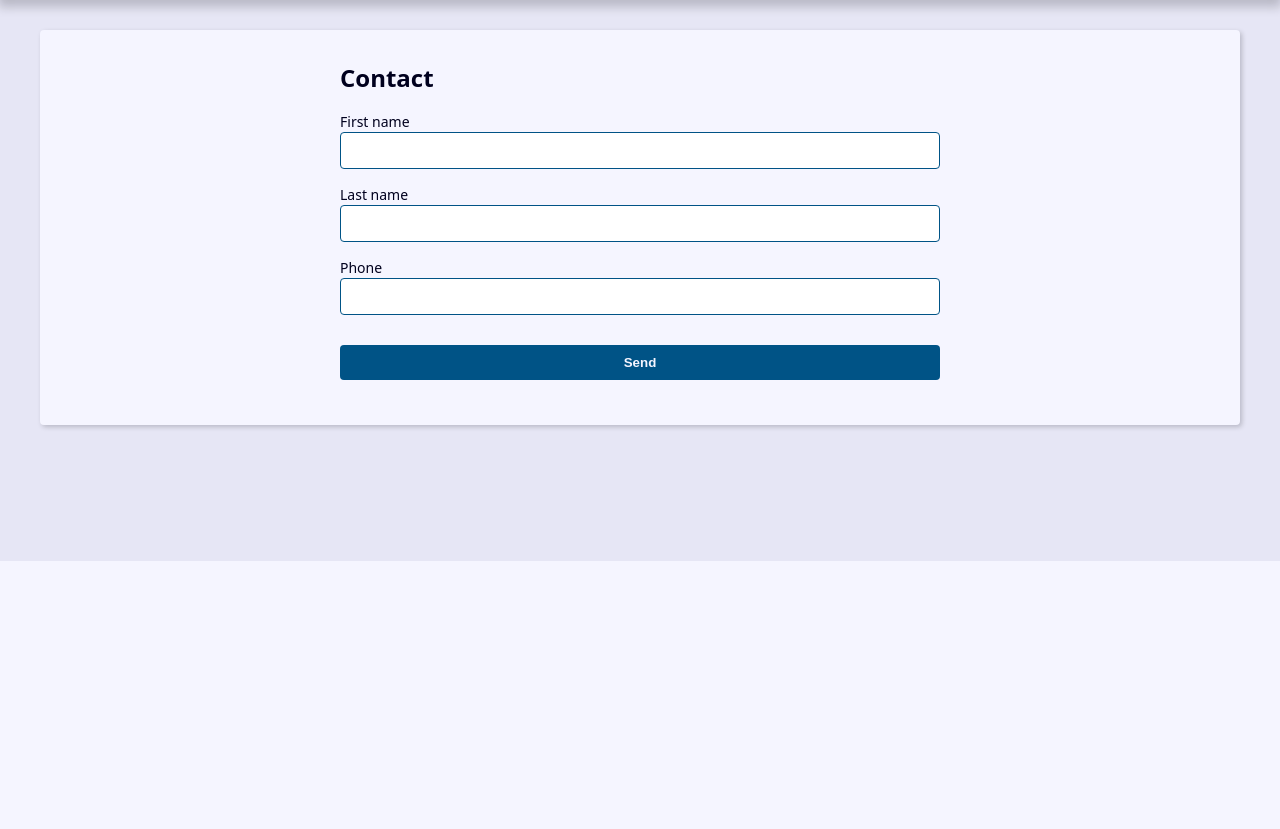
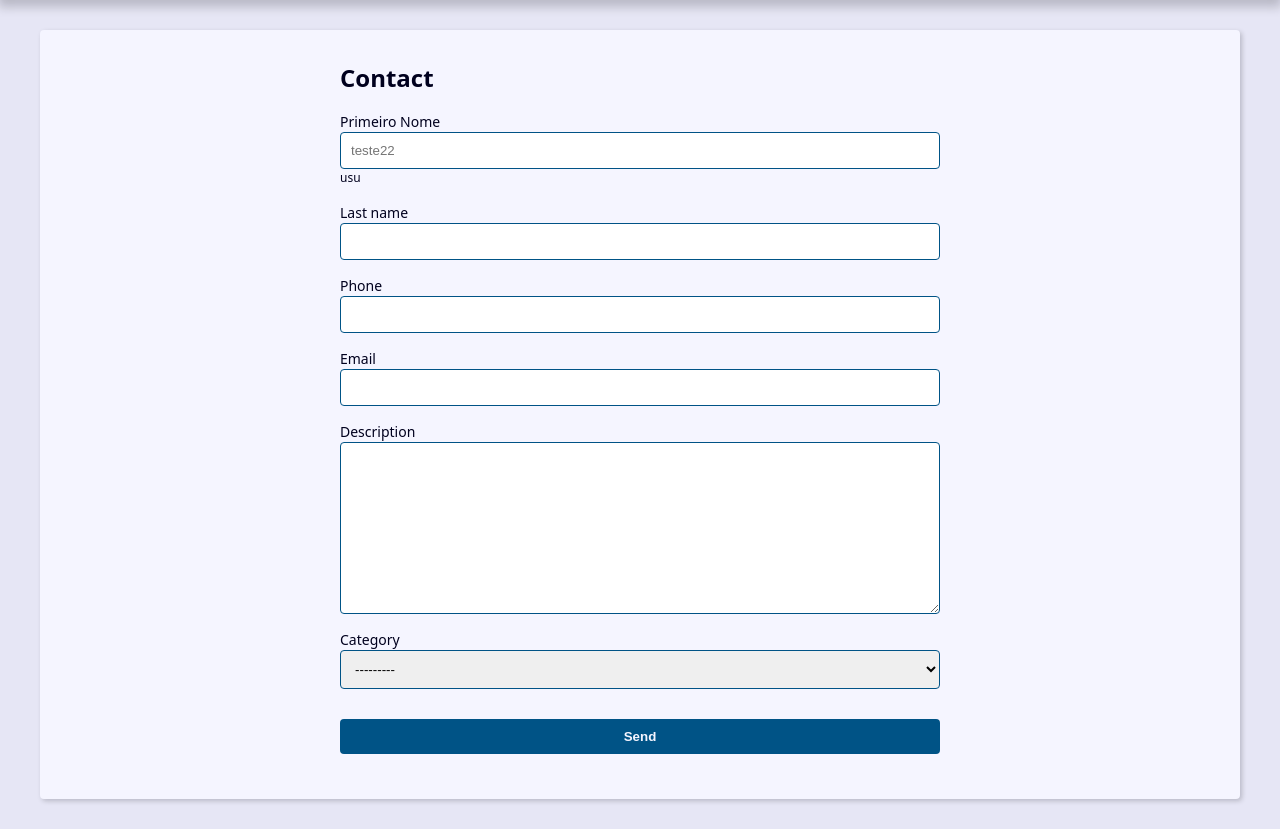
Before and after one commit to 0arKes/Agenda-Django, a Django app: page /contact/create/ in a window 1280 px wide. Shown: the part 239-1068 px from the top of the page. Before the commit the page ends 800 px from the top, so only its background shows below. Run offline with Django 5.2, Linux system fonts and the light colour scheme; data that the repository does not hold is empty.

Commit message:
Mod forms
Modificação do formulário, criação de erros (teste) nos campos do forms, salvando dados no DB

```diff
--- a/contact/forms.py
+++ b/contact/forms.py
@@ -3,17 +3,48 @@ from django.core.exceptions import ValidationError
 from . import models
 
 class ContactForm(forms.ModelForm):
+    first_name = forms.CharField(
+            widget=forms.TextInput(
+                attrs={
+                    'placeholder': 'teste22'
+                }
+            ),
+            label='Primeiro Nome',
+            help_text='usu'
+        )
     class Meta:
+
+
         model = models.Contact
-        fields = ('first_name', 'last_name', 'phone')
+        fields = ('first_name', 'last_name', 'phone', 'email', 'description', 'category')
 
 
     def clean(self):
-        # cleaned_data = self.cleaned_data
+        cleaned_data = self.cleaned_data
+        first_name = cleaned_data.get('first_name')
+        last_name = cleaned_data.get('last_name')
 
-        self.add_error(
-            'first_name',
-            ValidationError('mensagem de erro', code='invalid')
-        )
+        if first_name == last_name:
+            msg = ValidationError(
+                'Primeiro nome não pode ser igual ao segundo',
+                code='invalid'
+            )
+
+            self.add_error('first_name', msg)
+            self.add_error('last_name', msg)
 
         return super().clean()
+
+    def clean_first_name(self):
+        first_name = self.cleaned_data.get('first_name')
+
+        if first_name == 'ABC':
+            self.add_error(
+                'first_name',
+                ValidationError(
+                    'Veio do add_error',
+                    code='invalid'
+                )
+            )
+
+        return first_name
--- a/contact/templates/contact/create.html
+++ b/contact/templates/contact/create.html
@@ -14,6 +14,11 @@
                 <label for="{{ label.id_for_label }}">{{ field.label }}</label>
                 {{ field }}
                 {{ field.errors }}
+                {% if field.help_text %}
+
+                    <p class="help-text">{{field.help_text}}</p>
+
+                {% endif %}
             </div>
             {% endfor %}
         </div>
--- a/contact/views/contact_forms.py
+++ b/contact/views/contact_forms.py
@@ -5,12 +5,18 @@ from contact.forms import ContactForm
 def create(request):
 
     if request.method == 'POST':
-        context = {'form':ContactForm(request.POST)}
+        form = ContactForm(request.POST)
+        context = {'form': form}
+
+        if form.is_valid():
+            form.save()
+
         return render(
             request,
             'contact/create.html',
             context,
         )
+
 
     context = {'form':ContactForm()}
     return render(
```
